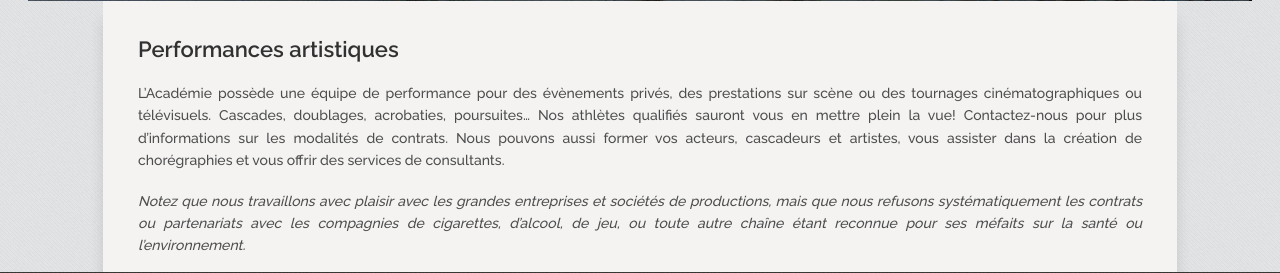
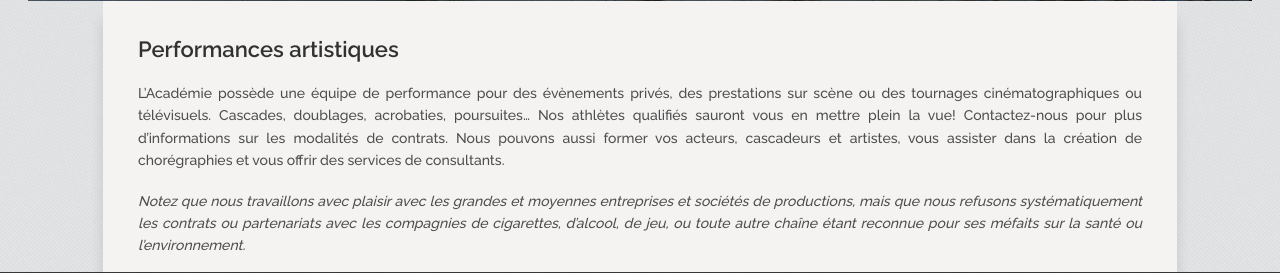
Before and after one commit to addquebec/site, a PHP site: page /artistique.php in a window 1280 px wide. Shown: the part 398-671 px from the top of the page. Run offline with PHP 8.4, Linux system fonts and the light colour scheme; some libraries are stand-ins or nearby versions.

Commit message:
Chagements textuels

```diff
--- a/www/artistique.php
+++ b/www/artistique.php
@@ -21,7 +21,7 @@
 
         <img  alt="" class="img_content3">
 
-        <p><i>Notez que nous travaillons avec plaisir avec les grandes entreprises et sociétés de productions, mais que nous refusons systématiquement les contrats ou partenariats avec les compagnies de cigarettes, d’alcool, de jeu, ou toute autre chaîne étant reconnue pour ses méfaits sur la santé ou l’environnement.</i></p>
+        <p><i>Notez que nous travaillons avec plaisir avec les grandes et moyennes entreprises et sociétés de productions, mais que nous refusons systématiquement les contrats ou partenariats avec les compagnies de cigarettes, d’alcool, de jeu, ou toute autre chaîne étant reconnue pour ses méfaits sur la santé ou l’environnement.</i></p>
         </div>
     </div>
 
```
